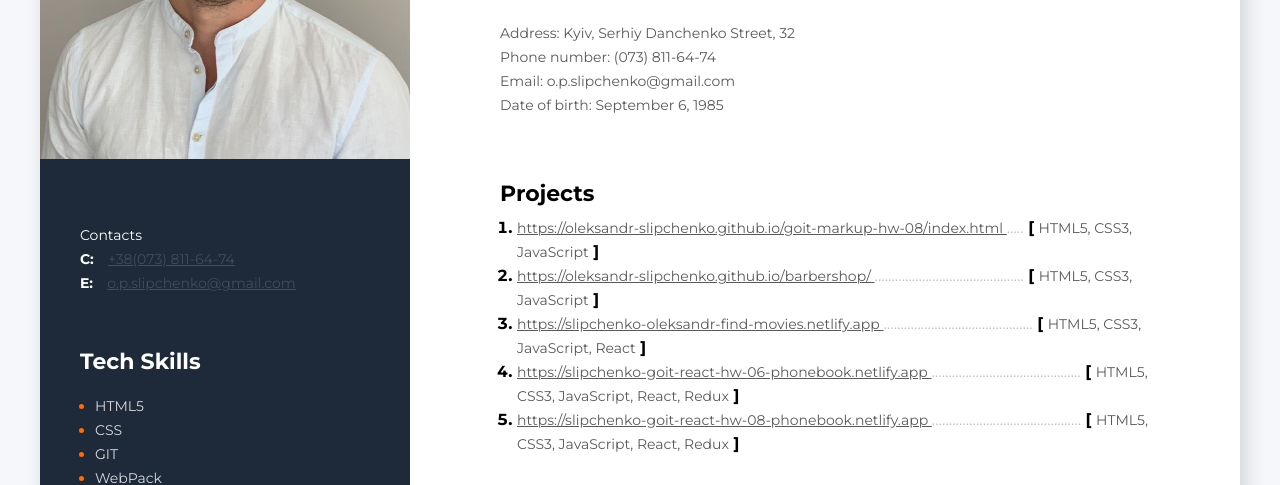
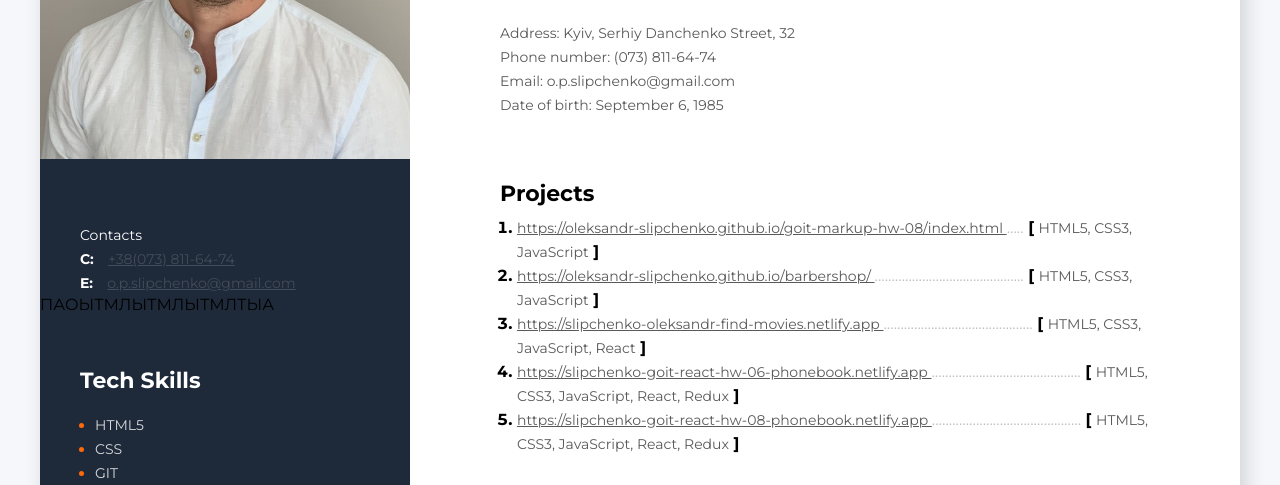
Before and after one commit to Oleksandr-Slipchenko/resume-landing, a plain HTML site: page index.html in a window 1280 px wide. Shown: the part 289-774 px from the top of the page. Drawn offline with Linux system fonts and the light colour scheme.

Commit message:
Update index.html

```diff
--- a/index.html
+++ b/index.html
@@ -38,6 +38,7 @@
             </div>
           </div>
           <!--Tech skills container-->
+          ПАОЫТМЛЫТМЛЫТМЛТЫА
           <div class="tech-skills-container">
             <h3 class="tech-skills-title">Tech Skills</h3>
             <ul>
```
